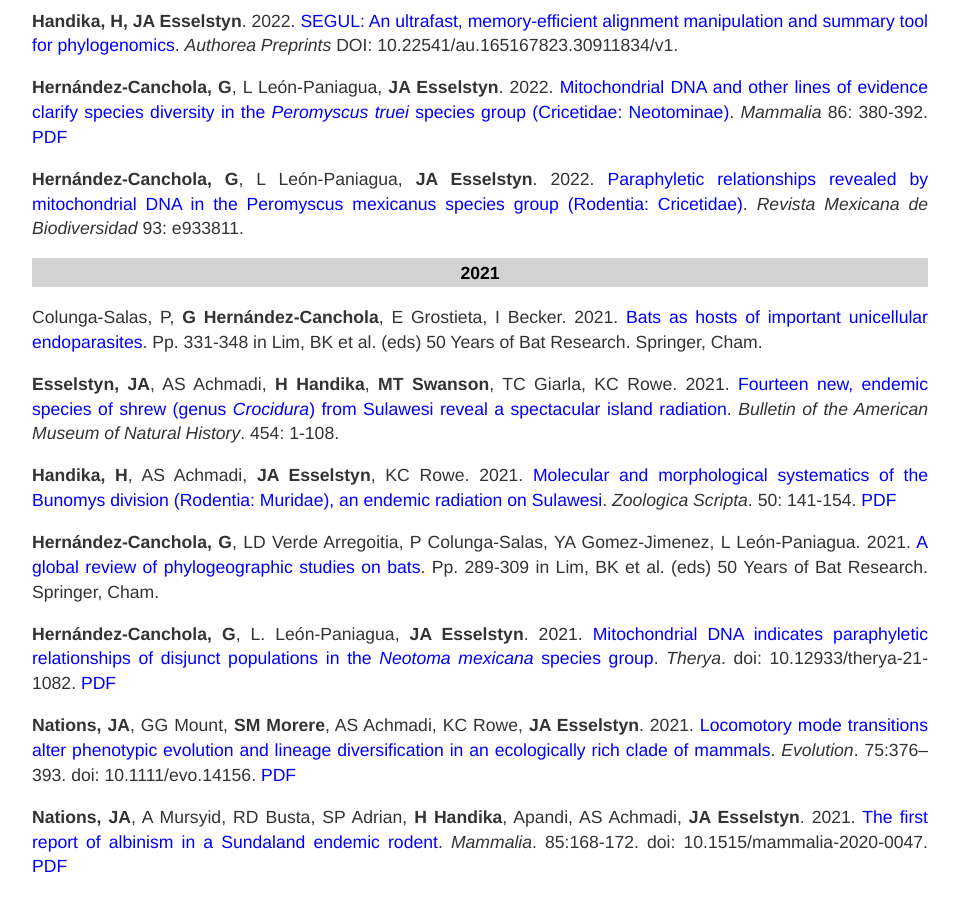
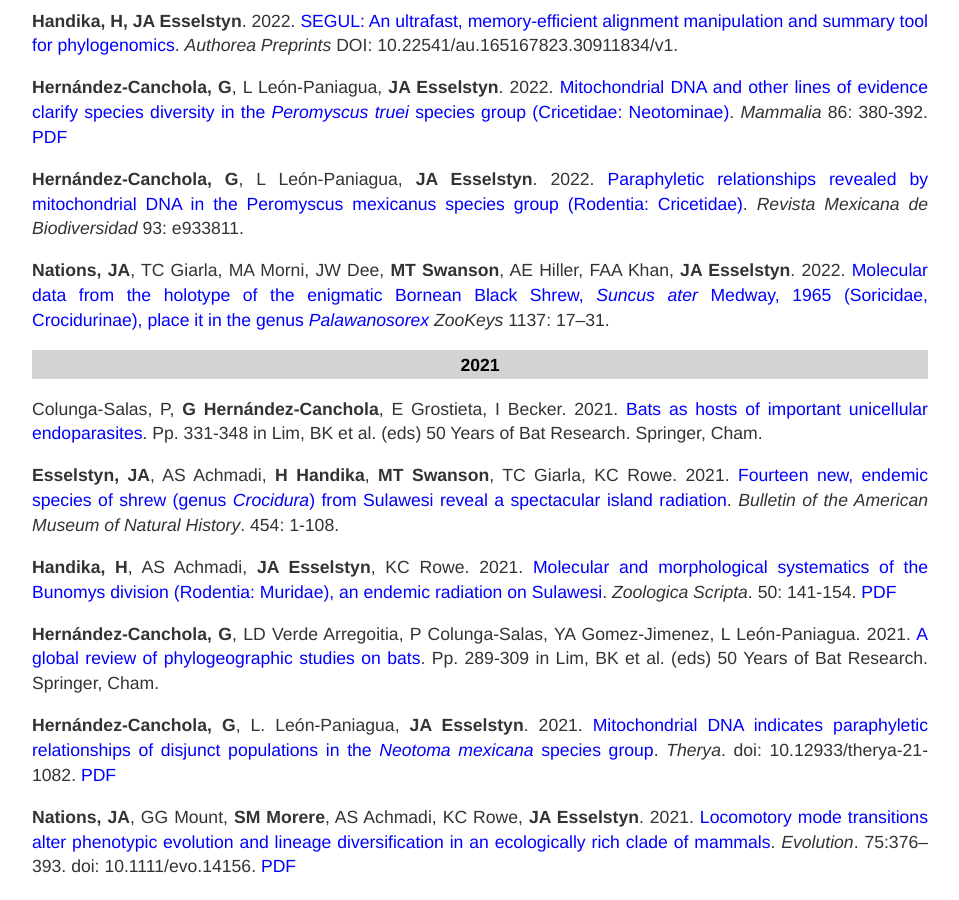
Before and after one commit to esselstyn/esselstyn.github.io, a Jekyll site: the page built from publications.md, in a window 1280 px wide and 900 px high, scrolled down 570 px. Shown: the whole window, without its empty margins (160-1119 px from the left). Built offline with Jekyll 4.4.1, drawn with Linux system fonts in a browser that asks for light colours.

Commit message:
Updated pubs

```diff
--- a/publications.md
+++ b/publications.md
@@ -21,6 +21,7 @@ Lab publications are listed below, by year. The linked titles will take you to t
 
 **Hernández-Canchola, G**, L León-Paniagua, **JA Esselstyn**. 2022. [Paraphyletic relationships revealed by mitochondrial DNA in the Peromyscus mexicanus species group (Rodentia: Cricetidae)](https://doi.org/10.22201/ib.20078706e.2022.93.3811). _Revista Mexicana de Biodiversidad_ 93: e933811.
 
+**Nations, JA**, TC Giarla, MA Morni, JW Dee, **MT Swanson**, AE Hiller, FAA Khan, **JA Esselstyn**. 2022. [Molecular data from the holotype of the enigmatic Bornean Black Shrew, _Suncus ater_ Medway, 1965 (Soricidae, Crocidurinae), place it in the genus _Palawanosorex_](https://doi.org/10.3897/zookeys.1137.94217) _ZooKeys_ 1137: 17--31.
 
 ### 2021
 Colunga-Salas, P, **G Hernández-Canchola**, E Grostieta, I Becker. 2021. [Bats as hosts of important unicellular endoparasites](https://doi.org/10.1007/978-3-030-54727-1_20). Pp. 331-348 in Lim, BK et al. (eds) 50 Years of Bat Research. Springer, Cham.
```
Also changed, not shown: 1 other file.
